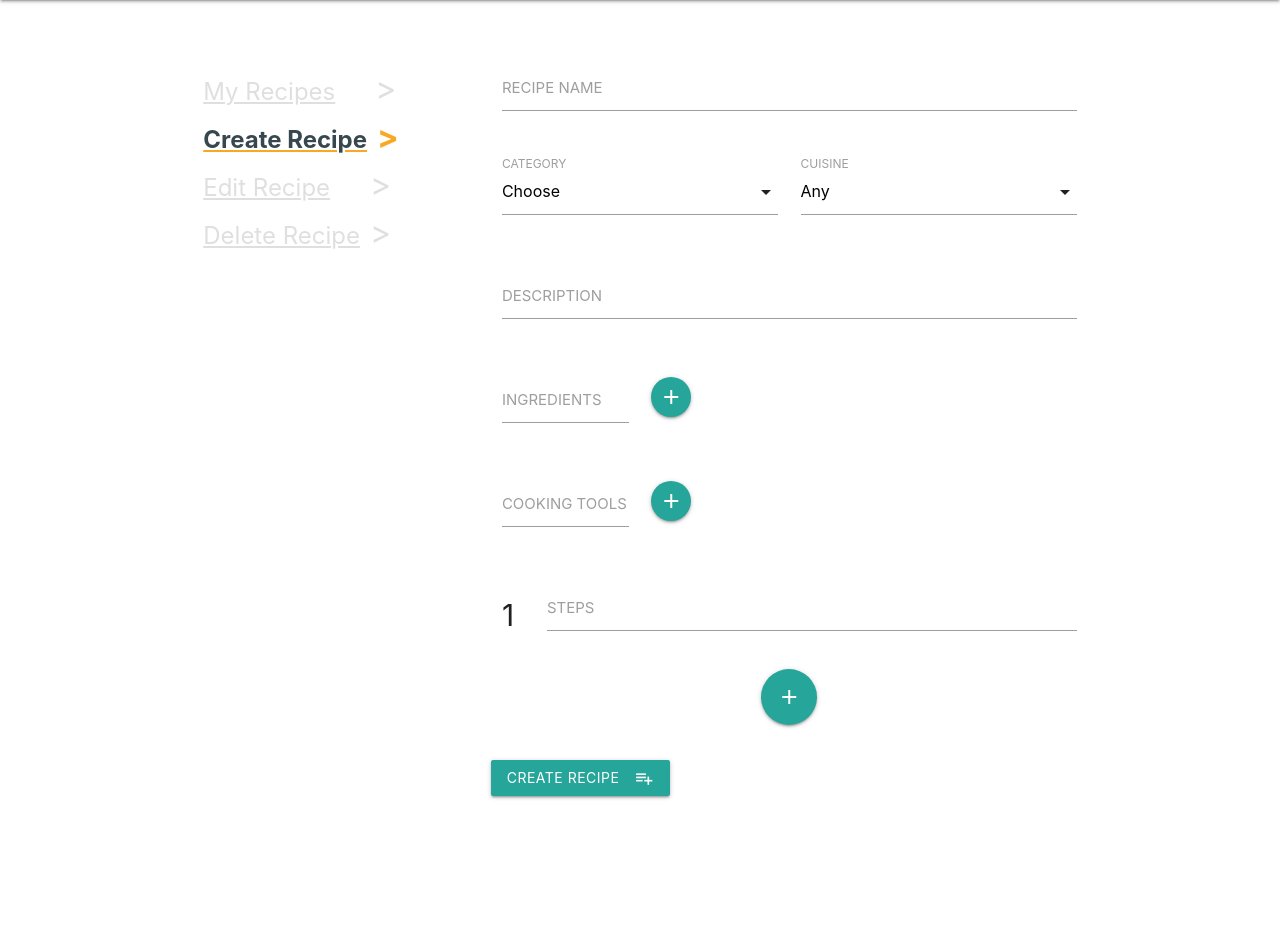
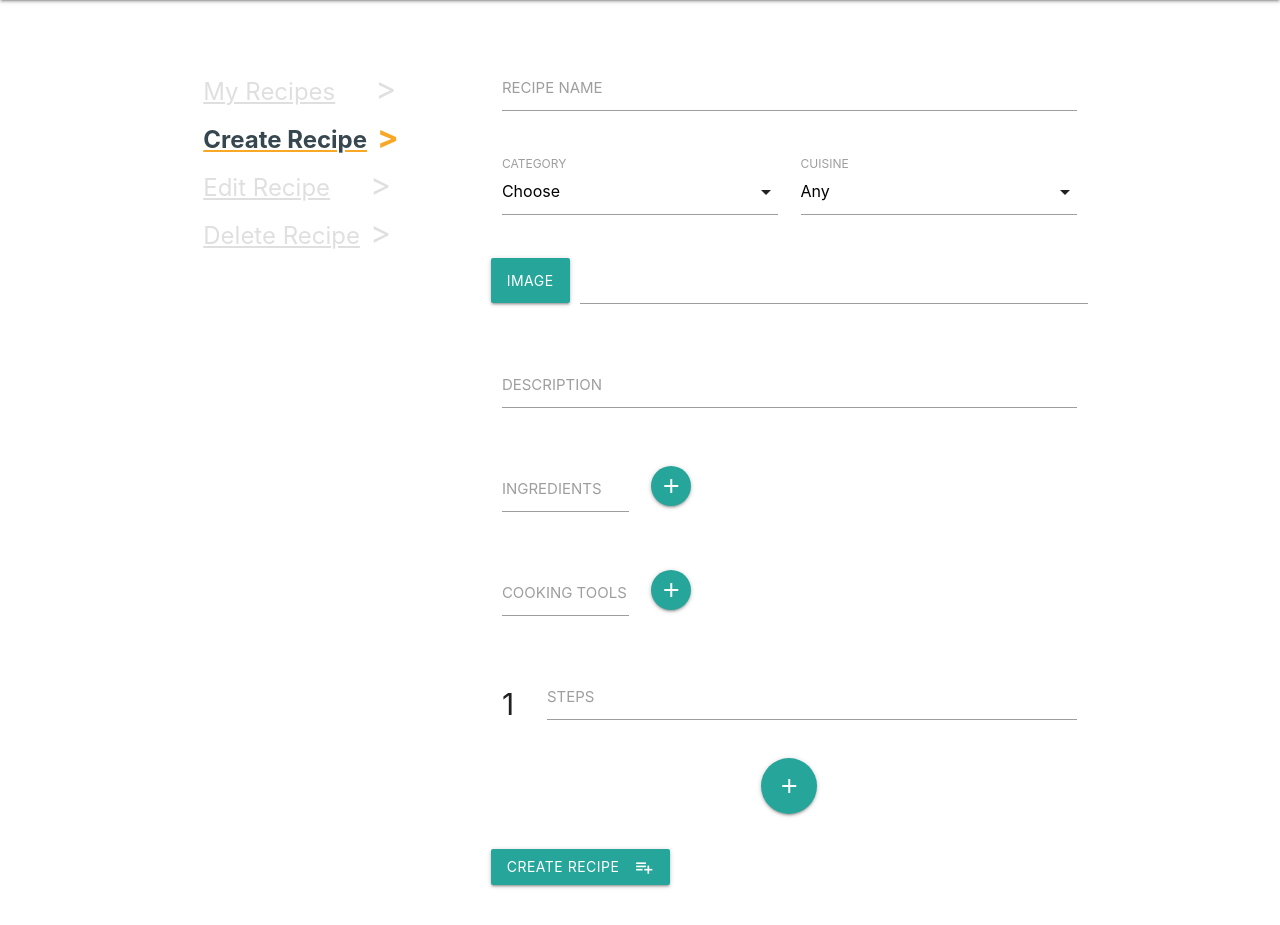
Before and after one commit to wickyakloe/Online-Cookbook, a Flask app: page /create_recipe in a window 1280 px wide. Shown: the part 64-989 px from the top of the page. Before the commit the page ends 863 px from the top, so only its background shows below. Run offline with Flask 2, Linux system fonts and the light colour scheme; some libraries are stand-ins or nearby versions.

Commit message:
Add file input button

```diff
--- a/templates/createrecipe.html
+++ b/templates/createrecipe.html
@@ -44,6 +44,17 @@
               <option value="3">Option 3</option>
             </select>
             <label>CUISINE</label>
+          </div>
+        </div>
+        <div class="row">
+          <div class="file-field input-field">
+            <div class="btn">
+              <span>Image</span>
+              <input type="file">
+            </div>
+            <div class="file-path-wrapper">
+              <input class="file-path validate" type="text">
+            </div>
           </div>
         </div>
         <div class="row">
```
